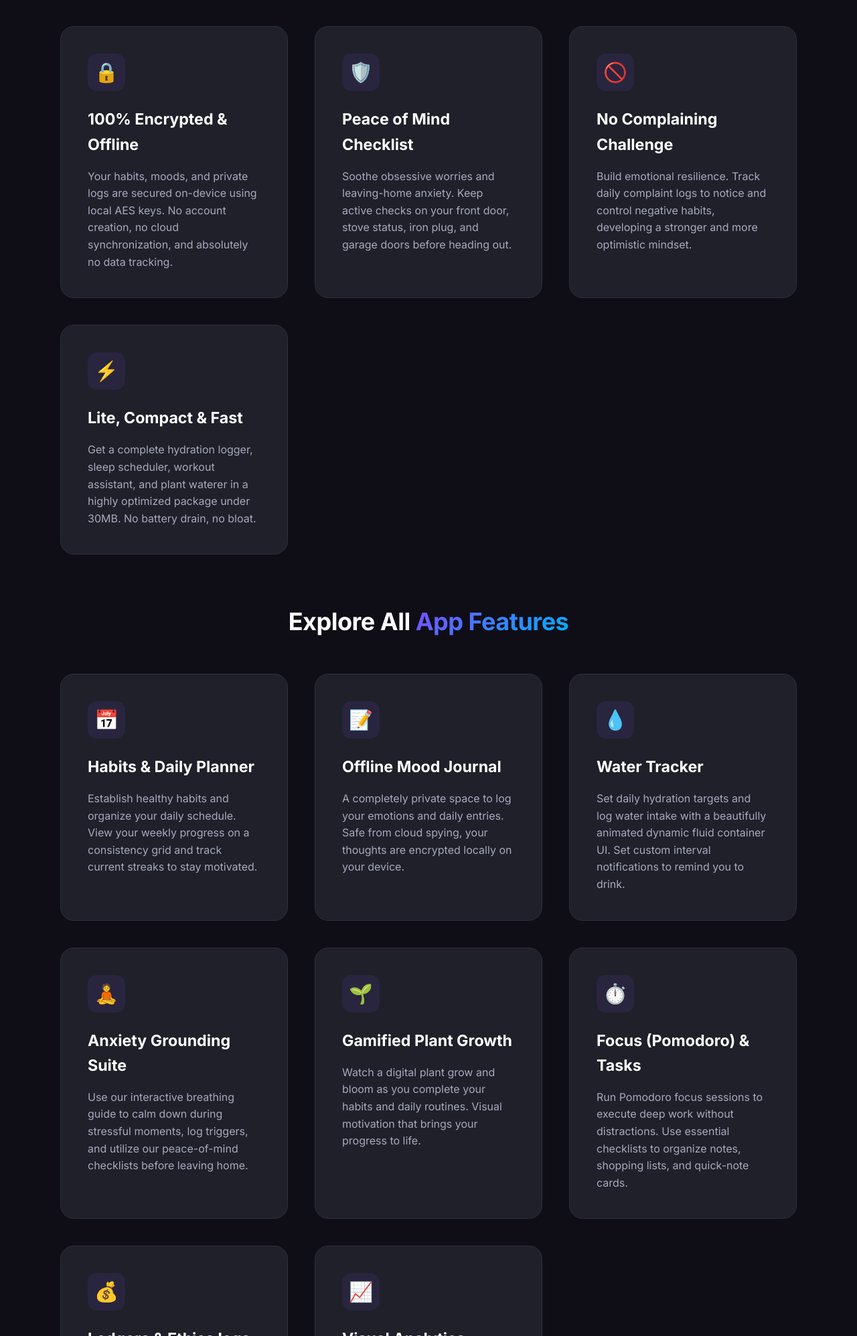
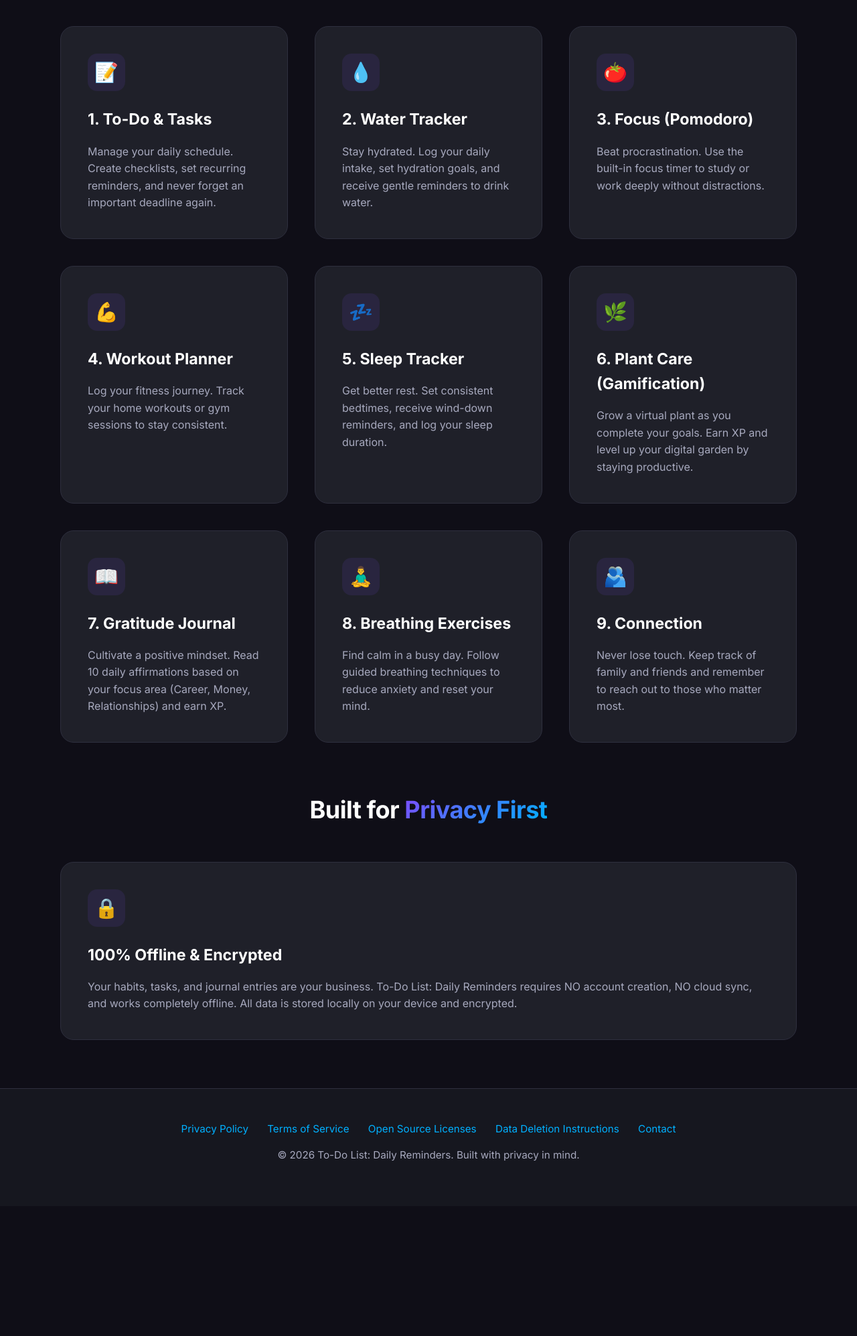
Before and after one commit to nnirajpanditt/nnirajpanditt.github.io, a plain HTML site: page LifeRemind/index.html in a window 1280 px wide. Shown: the part 805-2800 px from the top of the page at 67% size. After the commit the page ends 2606 px from the top, so only its background shows below. Drawn offline with Linux system fonts and the light colour scheme.

Commit message:
Update website: rebrand to To-Do List: Daily Reminders with all 9 features

```diff
--- a/LifeRemind/index.html
+++ b/LifeRemind/index.html
@@ -3,17 +3,17 @@
 <head>
   <meta charset="UTF-8">
   <meta name="viewport" content="width=device-width, initial-scale=1.0">
-  <title>LifeRemind: Habit Tracker - LifeRemind</title>
-  <meta name="description" content="Private daily routine planner, habit tracker & offline mood journal. Keep data secure with AES local encryption. No signups, no cloud storage.">
-  <meta name="keywords" content="habit tracker, routine planner, mood journal, private checklist, offline tracker, anxiety relief app">
+  <title>To-Do List: Daily Reminders</title>
+  <meta name="description" content="An all-in-one to-do list, habit tracker, and daily planner with 9 powerful self-care features. 100% offline and private.">
+  <meta name="keywords" content="to-do list, daily reminders, habit tracker, routine planner, pomodoro timer, water tracker, private offline app">
   <!-- Open Graph / Facebook -->
   <meta property="og:type" content="website">
-  <meta property="og:title" content="LifeRemind: Habit Tracker - LifeRemind">
-  <meta property="og:description" content="Private daily routine planner, habit tracker & offline mood journal. Keep data secure with AES local encryption. No signups, no cloud storage.">
+  <meta property="og:title" content="To-Do List: Daily Reminders">
+  <meta property="og:description" content="An all-in-one to-do list, habit tracker, and daily planner with 9 powerful self-care features. 100% offline and private.">
   <!-- Twitter -->
   <meta property="twitter:card" content="summary_large_image">
-  <meta property="twitter:title" content="LifeRemind: Habit Tracker - LifeRemind">
-  <meta property="twitter:description" content="Private daily routine planner, habit tracker & offline mood journal. Keep data secure with AES local encryption. No signups, no cloud storage.">
+  <meta property="twitter:title" content="To-Do List: Daily Reminders">
+  <meta property="twitter:description" content="An all-in-one to-do list, habit tracker, and daily planner with 9 powerful self-care features. 100% offline and private.">
 
   <link rel="stylesheet" href="style.css">
   <link href="https://fonts.googleapis.com/css2?family=Inter:wght@300;400;500;600;700&display=swap" rel="stylesheet">
@@ -22,22 +22,22 @@
   {
     "@context": "https://schema.org",
     "@type": "SoftwareApplication",
-    "name": "LifeRemind: Habit Tracker",
+    "name": "To-Do List: Daily Reminders",
     "operatingSystem": "Android",
-    "applicationCategory": "LifestyleApplication",
+    "applicationCategory": "ProductivityApplication",
     "offers": {
       "@type": "Offer",
       "price": "0",
       "priceCurrency": "USD"
     },
-    "description": "A 100% private, offline-first habit tracker, routine planner, and mood journal with local AES database encryption."
+    "description": "An all-in-one to-do list, habit tracker, and daily planner with 9 powerful self-care features. 100% offline and private."
   }
   </script>
 </head>
 <body>
   <header>
     <div class="container nav">
-      <h1>LifeRemind</h1>
+      <h1>To-Do List</h1>
       <nav>
         <ul>
           <li><a href="index.html">Home</a></li>
@@ -52,109 +52,95 @@
   <main class="container">
 
       <section class="hero">
-        <h2>Master Your Daily Routine <br><span>With Total Privacy</span></h2>
-        <p>LifeRemind is your secure, offline companion for a disciplined, balanced, and mindful life. Track habits, workouts, sleep, and moods with military-grade local encryption.</p>
-        <a href="#" class="btn">Download on Google Play</a>
+        <h2>Organize Your Life <br><span>All in One Place</span></h2>
+        <p>To-Do List: Daily Reminders is your ultimate offline companion for a productive, balanced, and mindful life. Discover 9 powerful features in one private app.</p>
+        <a href="https://play.google.com/store/apps/details?id=com.liferemind.app" class="btn">Download on Google Play</a>
       </section>
 
       <section class="content">
-        <h2 class="section-title">Why Choose <span>LifeRemind</span>?</h2>
+        <h2 class="section-title">9 Powerful Features. <span>Zero Subscriptions.</span></h2>
         <div class="opportunities-grid">
 
           <div class="opportunity-card">
-            <div class="icon-wrap">🔒</div>
-            <h3>100% Encrypted & Offline</h3>
-            <p>Your habits, moods, and private logs are secured on-device using local AES keys. No account creation, no cloud synchronization, and absolutely no data tracking.</p>
+            <div class="icon-wrap">📝</div>
+            <h3>1. To-Do & Tasks</h3>
+            <p>Manage your daily schedule. Create checklists, set recurring reminders, and never forget an important deadline again.</p>
           </div>
 
           <div class="opportunity-card">
-            <div class="icon-wrap">🛡️</div>
-            <h3>Peace of Mind Checklist</h3>
-            <p>Soothe obsessive worries and leaving-home anxiety. Keep active checks on your front door, stove status, iron plug, and garage doors before heading out.</p>
+            <div class="icon-wrap">💧</div>
+            <h3>2. Water Tracker</h3>
+            <p>Stay hydrated. Log your daily intake, set hydration goals, and receive gentle reminders to drink water.</p>
           </div>
 
           <div class="opportunity-card">
-            <div class="icon-wrap">🚫</div>
-            <h3>No Complaining Challenge</h3>
-            <p>Build emotional resilience. Track daily complaint logs to notice and control negative habits, developing a stronger and more optimistic mindset.</p>
+            <div class="icon-wrap">🍅</div>
+            <h3>3. Focus (Pomodoro)</h3>
+            <p>Beat procrastination. Use the built-in focus timer to study or work deeply without distractions.</p>
           </div>
 
           <div class="opportunity-card">
-            <div class="icon-wrap">⚡</div>
-            <h3>Lite, Compact & Fast</h3>
-            <p>Get a complete hydration logger, sleep scheduler, workout assistant, and plant waterer in a highly optimized package under 30MB. No battery drain, no bloat.</p>
+            <div class="icon-wrap">💪</div>
+            <h3>4. Workout Planner</h3>
+            <p>Log your fitness journey. Track your home workouts or gym sessions to stay consistent.</p>
+          </div>
+
+          <div class="opportunity-card">
+            <div class="icon-wrap">💤</div>
+            <h3>5. Sleep Tracker</h3>
+            <p>Get better rest. Set consistent bedtimes, receive wind-down reminders, and log your sleep duration.</p>
+          </div>
+
+          <div class="opportunity-card">
+            <div class="icon-wrap">🌿</div>
+            <h3>6. Plant Care (Gamification)</h3>
+            <p>Grow a virtual plant as you complete your goals. Earn XP and level up your digital garden by staying productive.</p>
+          </div>
+
+          <div class="opportunity-card">
+            <div class="icon-wrap">📖</div>
+            <h3>7. Gratitude Journal</h3>
+            <p>Cultivate a positive mindset. Read 10 daily affirmations based on your focus area (Career, Money, Relationships) and earn XP.</p>
+          </div>
+
+          <div class="opportunity-card">
+            <div class="icon-wrap">🧘‍♂️</div>
+            <h3>8. Breathing Exercises</h3>
+            <p>Find calm in a busy day. Follow guided breathing techniques to reduce anxiety and reset your mind.</p>
+          </div>
+
+          <div class="opportunity-card">
+            <div class="icon-wrap">🫂</div>
+            <h3>9. Connection</h3>
+            <p>Never lose touch. Keep track of family and friends and remember to reach out to those who matter most.</p>
           </div>
 
         </div>
       </section>
 
       <section class="content">
-        <h2 class="section-title">Explore All <span>App Features</span></h2>
+        <h2 class="section-title">Built for <span>Privacy First</span></h2>
         <div class="opportunities-grid">
-
-          <div class="opportunity-card">
-            <div class="icon-wrap">📅</div>
-            <h3>Habits & Daily Planner</h3>
-            <p>Establish healthy habits and organize your daily schedule. View your weekly progress on a consistency grid and track current streaks to stay motivated.</p>
+          <div class="opportunity-card" style="grid-column: 1 / -1;">
+            <div class="icon-wrap">🔒</div>
+            <h3>100% Offline & Encrypted</h3>
+            <p>Your habits, tasks, and journal entries are your business. To-Do List: Daily Reminders requires NO account creation, NO cloud sync, and works completely offline. All data is stored locally on your device and encrypted.</p>
           </div>
-
-          <div class="opportunity-card">
-            <div class="icon-wrap">📝</div>
-            <h3>Offline Mood Journal</h3>
-            <p>A completely private space to log your emotions and daily entries. Safe from cloud spying, your thoughts are encrypted locally on your device.</p>
-          </div>
-
-          <div class="opportunity-card">
-            <div class="icon-wrap">💧</div>
-            <h3>Water Tracker</h3>
-            <p>Set daily hydration targets and log water intake with a beautifully animated dynamic fluid container UI. Set custom interval notifications to remind you to drink.</p>
-          </div>
-
-          <div class="opportunity-card">
-            <div class="icon-wrap">🧘</div>
-            <h3>Anxiety Grounding Suite</h3>
-            <p>Use our interactive breathing guide to calm down during stressful moments, log triggers, and utilize our peace-of-mind checklists before leaving home.</p>
-          </div>
-
-          <div class="opportunity-card">
-            <div class="icon-wrap">🌱</div>
-            <h3>Gamified Plant Growth</h3>
-            <p>Watch a digital plant grow and bloom as you complete your habits and daily routines. Visual motivation that brings your progress to life.</p>
-          </div>
-
-          <div class="opportunity-card">
-            <div class="icon-wrap">⏱️</div>
-            <h3>Focus (Pomodoro) & Tasks</h3>
-            <p>Run Pomodoro focus sessions to execute deep work without distractions. Use essential checklists to organize notes, shopping lists, and quick-note cards.</p>
-          </div>
-
-          <div class="opportunity-card">
-            <div class="icon-wrap">💰</div>
-            <h3>Ledgers & Ethics logs</h3>
-            <p>Manage your finances offline using our spend ledger, and record personal development achievements and moral milestones with our ethics journal.</p>
-          </div>
-
-          <div class="opportunity-card">
-            <div class="icon-wrap">📈</div>
-            <h3>Visual Analytics</h3>
-            <p>Access high-definition graphical charts showing habit success rates, sleep consistency, water intake statistics, and mood fluctuation history.</p>
-          </div>
-
         </div>
       </section>
 
   </main>
 
   <footer>
-    <div class="container">
-      <p>&copy; 2026 LifeRemind. All rights reserved.</p>
-      <div style="margin-top: 1rem;">
+    <div class="container footer-content">
+      <div class="footer-links">
         <a href="privacy.html">Privacy Policy</a>
         <a href="terms.html">Terms of Service</a>
-        <a href="delete-data.html">Delete Data</a>
-        <a href="licenses.html">Licenses</a>
-        <a href="contact.html">Contact Us</a>
+        <a href="licenses.html">Open Source Licenses</a>
+        <a href="delete-data.html">Data Deletion Instructions</a>
+        <a href="contact.html">Contact</a>
       </div>
+      <p>&copy; 2026 To-Do List: Daily Reminders. Built with privacy in mind.</p>
     </div>
   </footer>
 </body>
```
Also changed, not shown: LifeRemind/404.html (+9 -9 lines), LifeRemind/about.html (+12 -12 lines), LifeRemind/contact.html (+9 -9 lines), LifeRemind/delete-data.html (+11 -11 lines), LifeRemind/faq.html (+11 -11 lines), LifeRemind/licenses.html (+10 -10 lines), LifeRemind/privacy.html (+11 -11 lines), LifeRemind/support.html (+10 -10 lines), LifeRemind/terms.html (+11 -11 lines).
